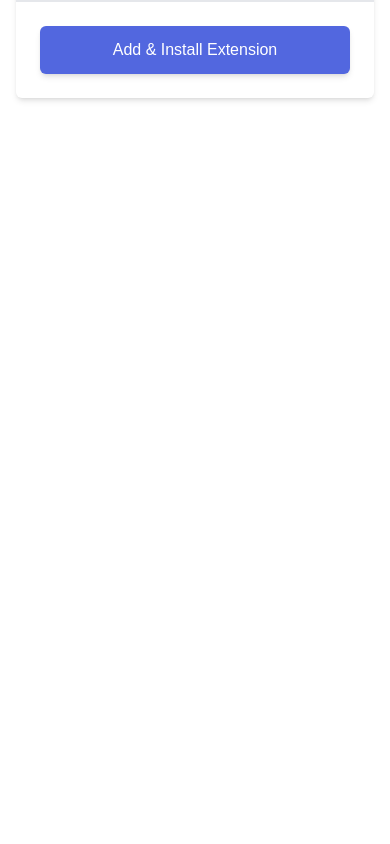
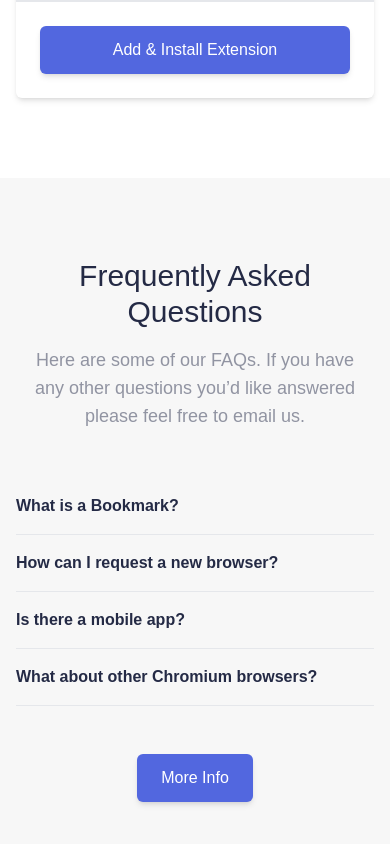
Before and after one commit to ovichowdhury/next-play, a Next.js app: page /tailwind/website in a window 390 px wide. Shown: the part 4192-5036 px from the top of the page. Before the commit the page ends 4370 px from the top, so only its background shows below. Built offline with nearby package versions, Linux system fonts and the light colour scheme.

Commit message:
faq section added

```diff
--- a/components/website/Download.jsx
+++ b/components/website/Download.jsx
@@ -18,7 +18,7 @@ export default function Download() {
         {/* Cards for download */}
         <div className="container grid grid-cols-1 md:grid-col-2 lg:grid-cols-3 mt-16 max-w-screen-lg gap-16">
           {/* Card 1 */}
-          <div className="flex flex-col rounded-md shadow-md">
+          <div className="flex flex-col rounded-md shadow-md lg:mb-16">
             {/* image section  */}
             <div className="flex flex-col items-center p-6">
               <Image
@@ -44,7 +44,7 @@ export default function Download() {
             </div>
           </div>
           {/* Card 2 */}
-          <div className="flex flex-col rounded-md shadow-md lg:mt-8">
+          <div className="flex flex-col rounded-md shadow-md lg:my-8">
             {/* image section  */}
             <div className="flex flex-col items-center p-6">
               <Image
--- /dev/null
+++ b/components/website/FAQ.jsx
@@ -0,0 +1,68 @@
+import { FontAwesomeIcon } from "@fortawesome/react-fontawesome";
+
+export default function FAQ() {
+  return (
+    <>
+      <section className="bg-bookmark-white py-20">
+        <div className="container">
+          {/* Heading of the FAQ */}
+          <div className="sm:w-3/4 lg:w-5/12 mx-auto px-2">
+            <h1 className="text-3xl text-bookmark-blue text-center">
+              Frequently Asked Questions
+            </h1>
+            <p className="text-center text-bookmark-grey mt-4 text-lg">
+              Here are some of our FAQs. If you have any other questions you’d
+              like answered please feel free to email us.
+            </p>
+          </div>
+          {/* FAQ items */}
+          <div className="flex flex-col sm:w-3/4 lg:w-5/12 mt-12 mx-auto">
+            {/* item */}
+            <div className="flex items-center border-b py-4">
+              <span className="flex-1 font-bold text-bookmark-blue">
+                What is a Bookmark?
+              </span>
+              <FontAwesomeIcon
+                icon={["fas", "fa-chevron-down"]}
+                className="text-sm text-bookmark-purple"
+              />
+            </div>
+            {/* item */}
+            <div className="flex items-center border-b py-4">
+              <span className="flex-1 font-bold text-bookmark-blue">
+                How can I request a new browser?
+              </span>
+              <FontAwesomeIcon
+                icon={["fas", "fa-chevron-down"]}
+                className="text-sm text-bookmark-purple"
+              />
+            </div>
+            {/* item */}
+            <div className="flex items-center border-b py-4">
+              <span className="flex-1 font-bold text-bookmark-blue">
+                Is there a mobile app?
+              </span>
+              <FontAwesomeIcon
+                icon={["fas", "fa-chevron-down"]}
+                className="text-sm text-bookmark-purple"
+              />
+            </div>
+            {/* item */}
+            <div className="flex items-center border-b py-4">
+              <span className="flex-1 font-bold text-bookmark-blue">
+                What about other Chromium browsers?
+              </span>
+              <FontAwesomeIcon
+                icon={["fas", "fa-chevron-down"]}
+                className="text-sm text-bookmark-purple"
+              />
+            </div>
+            <button className="mt-12 flex self-center btn btn-purple">
+              More Info
+            </button>
+          </div>
+        </div>
+      </section>
+    </>
+  );
+}
--- a/pages/_app.js
+++ b/pages/_app.js
@@ -3,10 +3,10 @@ import { Provider } from "react-redux";
 import { store } from "../store/store";
 import "@fortawesome/fontawesome-svg-core/styles.css"; // import Font Awesome CSS
 import { config, library } from "@fortawesome/fontawesome-svg-core";
-import { faBars, faS } from "@fortawesome/free-solid-svg-icons";
+import { faBars, faS, faChevronDown } from "@fortawesome/free-solid-svg-icons";
 
 config.autoAddCss = false;
-library.add(faS, faBars);
+library.add(faS, faBars, faChevronDown);
 
 function MyApp({ Component, pageProps }) {
   return (
--- a/pages/tailwind/website/index.jsx
+++ b/pages/tailwind/website/index.jsx
@@ -1,4 +1,5 @@
 import Download from "@components/website/Download";
+import FAQ from "@components/website/FAQ";
 import Feature from "@components/website/Feature";
 import Hero from "@components/website/Hero";
 import Navbar from "@components/website/Navbar";
@@ -16,6 +17,8 @@ export default function Index() {
       <Feature></Feature>
       {/* Download section */}
       <Download></Download>
+      {/* FAQ section */}
+      <FAQ></FAQ>
     </div>
   );
 }
```
